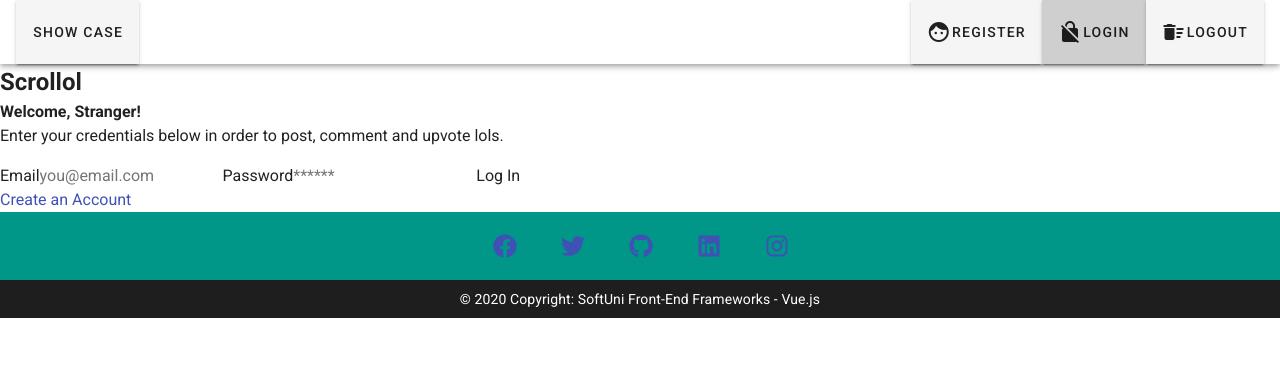
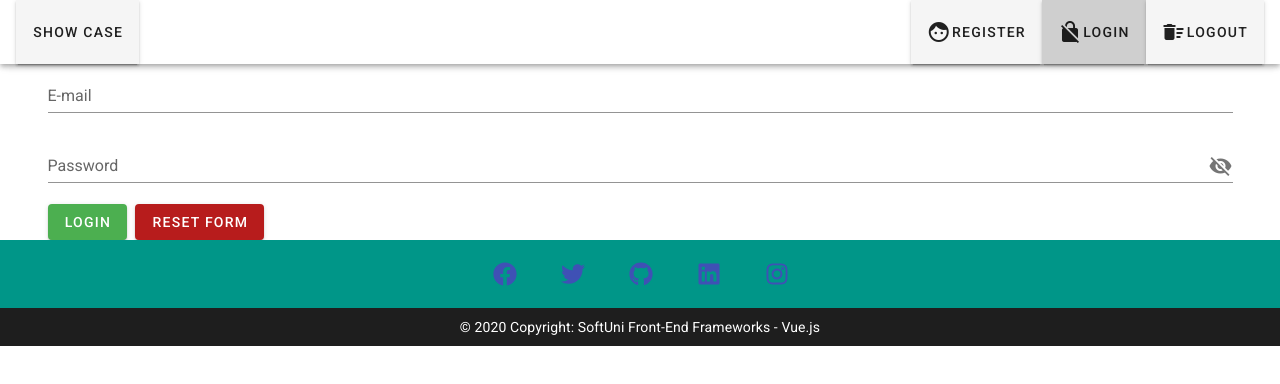
Before and after one commit to StefanLB/Front-End-Frameworks-March-2020-VueJS-Project, a Vue app in the folder scrollol/: page /login in a window 1280 px wide. Shown: the top 384 px of the page. Built offline with nearby package versions, Linux system fonts and the light colour scheme; no server answers; what vuefire would draw is missing.

Commit message:
Modified Login.vue + Register.vue

```diff
--- a/scrollol/src/components/authentication/Login.vue
+++ b/scrollol/src/components/authentication/Login.vue
@@ -1,146 +1,88 @@
-<!--<template>
-  <div class="container">
-    <div class="row justify-content-center">
-      <div class="col-md-8">
-        <div class="card">
-          <div class="card-header">Login</div>
-          <div class="card-body">
-            <div v-if="error" class="alert alert-danger">{{error}}</div>
-            <form action="#" @submit.prevent="submit">
-              <div class="form-group row">
-                <label for="email" class="col-md-4 col-form-label text-md-right">Email</label>
+<template>
+  <v-container>
+    <v-layout row wrap>
+      <v-flex>
+        <v-form
+          ref="form"
+          v-model="valid"
+          lazy-validation
+          >
+          <v-text-field
+            v-model="email"
+            :rules="emailRules"
+            label="E-mail"
+            required
+          ></v-text-field>
 
-                <div class="col-md-6">
-                  <input
-                    id="email"
-                    type="email"
-                    class="form-control"
-                    name="email"
-                    value
-                    required
-                    autofocus
-                    v-model="form.email"
-                  />
-                </div>
-              </div>
+          <v-text-field
+            v-model="password"
+            :rules="passwordRules"
+            label="Password"
+            required
+            :append-icon="passwordShow ? 'visibility' : 'visibility_off'"
+            :type="passwordShow ? 'text' : 'password'"
+             @click:append="passwordShow = !passwordShow"
+          ></v-text-field>
 
-              <div class="form-group row">
-                <label for="password" class="col-md-4 col-form-label text-md-right">Password</label>
+          <v-btn
+            :disabled="!valid"
+            color="success"
+            @click="validate"
+          >
+            Login
+          </v-btn>
 
-                <div class="col-md-6">
-                  <input
-                    id="password"
-                    type="password"
-                    class="form-control"
-                    name="password"
-                    required
-                    v-model="form.password"
-                  />
-                </div>
-              </div>
-
-              <div class="form-group row mb-0">
-                <div class="col-md-8 offset-md-4">
-                  <button type="submit" class="btn btn-primary">Login</button>
-                </div>
-              </div>
-            </form>
-          </div>
-        </div>
-      </div>
-    </div>
-  </div>
+          <v-btn
+            class="error"
+            color="error"
+            @click="reset"
+          >
+            Reset Form
+          </v-btn>
+        </v-form>
+      </v-flex>
+    </v-layout>
+  </v-container>
 </template>
 
 <script>
-
-
 export default {
-  data() {
-    return {
-      form: {
-        email: "",
-        password: ""
-      },
-      error: null
-    };
-  },
+  data: () => ({
+    passwordShow: false,
+    valid: true,
+    email: '',
+    emailRules: [
+      v => !!v || 'E-mail is required',
+      v => /.+@.+/.test(v) || 'E-mail must be valid'
+    ],
+    password: '',
+    passwordRules: [
+      v => !!v || 'Password is Required'
+    ]
+  }),
   methods: {
-    submit() {
-      firebase
-        .auth()
-        .signInWithEmailAndPassword(this.form.email, this.form.password)
-        .then(() => { // was data instead of ()
-          this.$router.replace({ name: "Home" });
-        })
-        .catch(err => {
-          this.error = err.message;
-        });
+    validate () {
+      if (this.$refs.form.validate()) {
+        this.snackbar = true
+        this.loginWithFirebase()
+      }
+    },
+    reset () {
+      this.$refs.form.reset()
+    },
+    loginWithFirebase () {
+      const user = {
+        email: this.email,
+        password: this.password
+      }
+      this.$store.dispatch('signInAction', user)
     }
   }
-};
+}
 </script>
--->
 
-<template>
-  <div id="login">
-    <section>
-      <div class="col1">
-        <h1>Scrollol</h1>
-      </div>
-      <div class="col2">
-        <div v-if="error" class="alert alert-danger">{{error}}</div>
-        <form action="#" @submit.prevent="submit">
-          <h4>Welcome, Stranger!</h4>
-          <p>Enter your credentials below in order to post, comment and upvote lols.</p>
-          <label for="email1">Email</label>
-          <input v-model.trim="form.email" type="text" placeholder="you@email.com" id="email1" />
-
-          <label for="password1">Password</label>
-          <input
-            v-model.trim="form.password"
-            type="password"
-            placeholder="******"
-            id="password1"
-          />
-
-          <button class="button">Log In</button>
-
-          <div class="extras">
-            <a>Create an Account</a>
-          </div>
-        </form>
-      </div>
-    </section>
-  </div>
-</template>
-
-<script>
-import firebase from "firebase";
-
-export default {
-  data() {
-    return {
-      form: {
-        email: "",
-        password: ""
-      },
-      error: null
-    };
-  },
-  methods: {
-    submit() {
-      firebase
-        .auth()
-        .signInWithEmailAndPassword(this.form.email, this.form.password)
-        .then(() => {
-          // was data instead of ()
-          this.$router.replace({ name: "Home" });
-        })
-        .catch(err => {
-          this.error = err.message;
-        });
-    }
-  }
-};
-</script>
+<style scoped>
+.error {
+  margin-left: 8px;
+}
+</style>
--- a/scrollol/src/components/authentication/Register.vue
+++ b/scrollol/src/components/authentication/Register.vue
@@ -53,10 +53,18 @@
     validate() {
       if (this.$refs.form.validate()) {
         this.snackbar = true;
+        this.registerWithFirebase();
       }
     },
     reset() {
       this.$refs.form.reset();
+    },
+    registerWithFirebase() {
+      const user = {
+        email: this.email,
+        password: this.password
+      };
+      this.$store.dispatch("signUpAction", user);
     }
   }
 };
```
